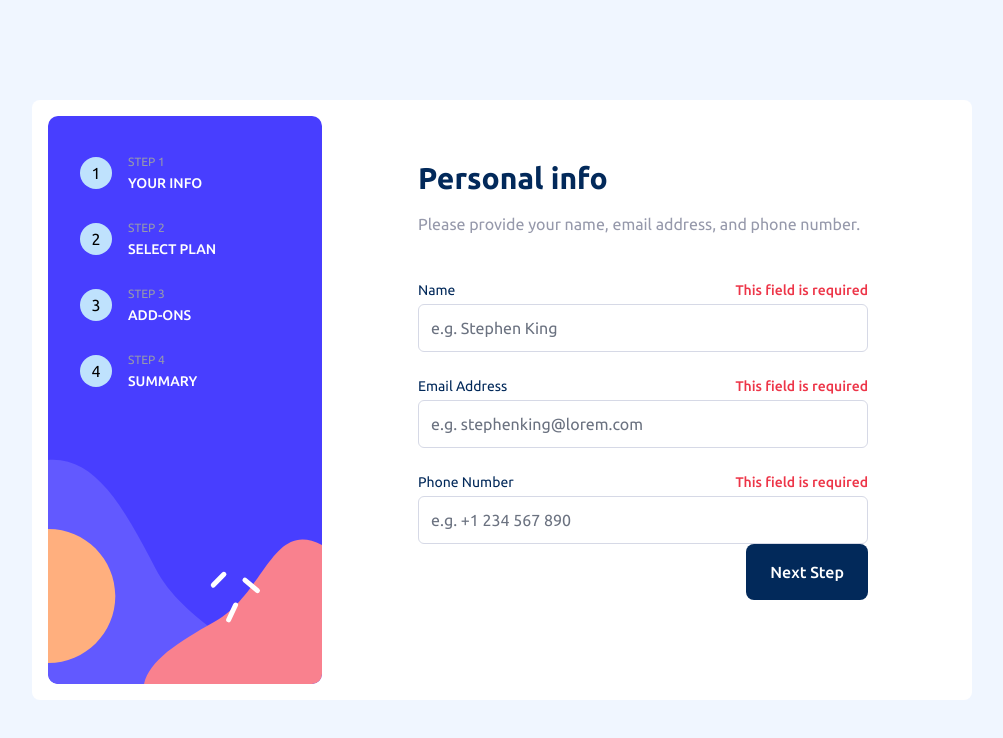
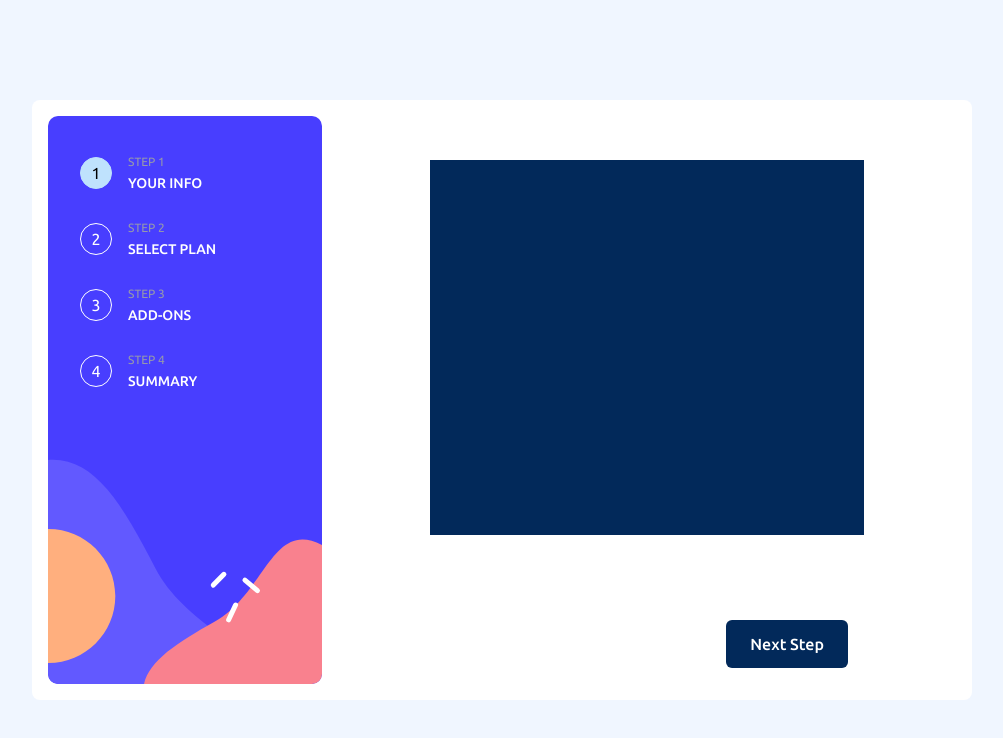
Before and after one commit to mianazan099/Multi-Step-Form, a Next.js app: page / in a window 1280 px wide. Shown: the top 738 px of the page, without its empty margins (138-1141 px from the left). Built offline with nearby package versions, Linux system fonts and the light colour scheme.

Commit message:
layout done

```diff
--- /dev/null
+++ b/components/Step.tsx
@@ -0,0 +1,27 @@
+export default function Step({
+    num,
+    name,
+    active,
+  }: {
+    num: number;
+    name: string;
+    active: boolean;
+  }) {
+    return (
+      <button className="lg:flex lg:items-center lg:gap-4">
+        <span
+          className={`inline-grid h-8 w-8 place-content-center rounded-full border ${
+            active ? "border-lightBlue bg-lightBlue" : "border-white text-white"
+          }`}
+        >
+          {num}
+        </span>
+        <div className="hidden lg:flex lg:flex-col lg:gap-2 lg:uppercase">
+          <p className="text-start text-xs leading-none text-coolGray">
+            Step {num}
+          </p>
+          <p className="text-sm font-medium leading-none text-white">{name}</p>
+        </div>
+      </button>
+    );
+  }
--- /dev/null
+++ b/pages/data.tsx
@@ -0,0 +1,196 @@
+function Input({
+  name,
+  type,
+  placeholder,
+}: {
+  name: string;
+  type: string;
+  placeholder: string;
+}) {
+  return (
+    <div className="text-sm">
+      <div className="mb-1 flex justify-between">
+        <p className="text-marineBlue">{name}</p>
+        <p className="font-medium text-strawberryRed">This field is required</p>
+      </div>
+      <input
+        className="h-12 w-[min(450px,100%)] rounded-md border-lightGray focus:border-purplishBlue "
+        type={type}
+        placeholder={placeholder}
+      />
+    </div>
+  );
+}
+
+function Heading({ head, desc }: { head: string; desc: string }) {
+  return (
+    <div className="pb-11">
+      <h1 className="mb-4 text-3xl font-bold text-marineBlue">{head}</h1>
+      <p className="text-coolGray">{desc}</p>
+    </div>
+  );
+}
+
+{
+  /* <section className=""></section> */
+}
+{
+  /*
+        <section className="px-20 pb-4 pt-11 ">
+          <div>
+            <Heading
+              head={"Personal info"}
+              desc={
+                "Please provide your name, email address, and phone number."
+              }
+            />
+            <form className="flex flex-col gap-6">
+              <Input
+                name={"Name"}
+                type={"text"}
+                placeholder={"e.g. Stephen King"}
+              />
+              <Input
+                name={"Email Address"}
+                type={"email"}
+                placeholder={"e.g. stephenking@lorem.com"}
+              />
+              <Input
+                name={"Phone Number"}
+                type={"tel"}
+                placeholder={"e.g. +1 234 567 890"}
+              />
+            </form>
+          </div>
+        </section> */
+}
+
+{
+  /* Comment: Step 2 start */
+}
+{
+  /* Select your plan */
+}
+{
+  /* You have the option of monthly or yearly billing. */
+}
+{
+  /* Arcade */
+}
+{
+  /* $9/mo */
+}
+{
+  /* Advanced */
+}
+{
+  /* $12/mo */
+}
+{
+  /* Pro */
+}
+{
+  /* $15/mo */
+}
+{
+  /* Monthly */
+}
+{
+  /* Yearly */
+}
+{
+  /* Go Back */
+}
+{
+  /* Next Step */
+}
+{
+  /* Comment: Step 2 end */
+}
+{
+  /* Comment: Step 3 start */
+}
+{
+  /* Pick add-ons */
+}
+{
+  /* Add-ons help enhance your gaming experience. */
+}
+{
+  /* Online service */
+}
+{
+  /* Access to multiplayer games */
+}
+{
+  /* +$1/mo */
+}
+{
+  /* Larger storage */
+}
+{
+  /* Extra 1TB of cloud save */
+}
+{
+  /* +$2/mo */
+}
+{
+  /* Customizable Profile */
+}
+{
+  /* Custom theme on your profile */
+}
+{
+  /* +$2/mo */
+}
+{
+  /* Go Back */
+}
+{
+  /* Next Step */
+}
+{
+  /* Comment: Step 3 end */
+}
+{
+  /* Comment: Step 4 start */
+}
+{
+  /* Finishing up */
+}
+{
+  /* Double-check everything looks OK before confirming. */
+}
+{
+  /* Comment: Dynamically add subscription and add-on selections here */
+}
+{
+  /* Total (per month/year) */
+}
+{
+  /* Go Back */
+}
+{
+  /* Confirm */
+}
+{
+  /* Comment: Step 4 end */
+}
+{
+  /* Comment: Step 5 start */
+}
+{
+  /* Thank you! */
+}
+{
+  /* Thanks for confirming your subscription! We hope you have fun  */
+}
+{
+  /* using our platform. If you ever need support, please feel free  */
+}
+{
+  /* to email us at support@loremgaming.com. */
+}
+{
+  /* Comment: Step 5 end */
+}
--- a/pages/index.tsx
+++ b/pages/index.tsx
@@ -1,56 +1,8 @@
 import Head from "next/head";
+import Step from "../components/Step";
 import { Ubuntu } from "next/font/google";
 
 const ubuntu = Ubuntu({ subsets: ["latin"], weight: ["400", "500", "700"] });
-
-function Step({ num, name }: { num: number; name: string }) {
-  return (
-    <button className="flex items-center gap-4">
-      <span className="inline-flex h-8 w-8 items-center justify-center rounded-full bg-lightBlue">
-        {num}
-      </span>
-      <div className="flex flex-col gap-2 uppercase">
-        <p className="text-start text-xs leading-none text-coolGray">
-          Step {num}
-        </p>
-        <p className="text-sm font-medium leading-none text-white">{name}</p>
-      </div>
-    </button>
-  );
-}
-
-function Input({
-  name,
-  type,
-  placeholder,
-}: {
-  name: string;
-  type: string;
-  placeholder: string;
-}) {
-  return (
-    <div className="text-sm">
-      <div className="mb-1 flex justify-between">
-        <p className="text-marineBlue">{name}</p>
-        <p className="font-medium text-strawberryRed">This field is required</p>
-      </div>
-      <input
-        className="h-12 w-[450px] rounded-md border-lightGray focus:border-purplishBlue "
-        type={type}
-        placeholder={placeholder}
-      />
-    </div>
-  );
-}
-
-function Heading({ head, desc }: { head: string; desc: string }) {
-  return (
-    <div className="pb-11">
-      <h1 className="mb-4 text-3xl font-bold text-marineBlue">{head}</h1>
-      <p className="text-coolGray">{desc}</p>
-    </div>
-  );
-}
 
 export default function Home() {
   return (
@@ -59,93 +11,23 @@ export default function Home() {
         <title>Multi-step form</title>
       </Head>
       <main
-        className={`${ubuntu.className} flex h-[600px] w-[min(58.75rem,100vw-2rem)] gap-4 rounded-lg bg-white p-4`}
+        className={`${ubuntu.className} h-screen w-screen p-4 lg:my-4 lg:flex lg:h-[37.5rem] lg:w-[min(58.75rem,100vw-2rem)] lg:justify-between lg:gap-4 lg:rounded-lg lg:bg-white`}
       >
-        <aside className="flex w-[274px] flex-col gap-8 rounded-lg bg-deskSidebarBg bg-cover bg-center bg-no-repeat px-8 py-10 ">
-          {/* Sidebar start */}
-          <Step num={1} name={"Your Info"} />
-          <Step num={2} name={"Select Plan"} />
-          <Step num={3} name={"Add-ons"} />
-          <Step num={4} name={"Summary"} />
-          {/* Sidebar end */}
+        <aside className="absolute left-0 right-0 top-0 -z-10 flex h-[10.875rem] items-start justify-center gap-[0.875rem] bg-mobSidebarBg bg-cover bg-center bg-no-repeat pt-8 lg:static lg:z-0 lg:h-full lg:w-[17.125rem] lg:flex-col lg:justify-normal lg:gap-8 lg:rounded-lg lg:bg-deskSidebarBg lg:px-8 lg:py-10">
+          <Step num={1} name={"Your Info"} active={true} />
+          <Step num={2} name={"Select Plan"} active={false} />
+          <Step num={3} name={"Add-ons"} active={false} />
+          <Step num={4} name={"Summary"} active={false} />
         </aside>
-        <section className="px-20 pb-4 pt-11 ">
-          {/* Step 1 start */}
-          <div>
-            <Heading
-              head={"Personal info"}
-              desc={
-                "Please provide your name, email address, and phone number."
-              }
-            />
-            <form className="flex flex-col gap-6">
-              {/* onSubmit={(e) => e.preventDefault()} */}
-              <Input
-                name={"Name"}
-                type={"text"}
-                placeholder={"e.g. Stephen King"}
-              />
-              <Input
-                name={"Email Address"}
-                type={"email"}
-                placeholder={"e.g. stephenking@lorem.com"}
-              />
-              <Input
-                name={"Phone Number"}
-                type={"tel"}
-                placeholder={"e.g. +1 234 567 890"}
-              />
-            </form>
+        <div className="lg:mx-auto lg:grid lg:place-content-between">
+          <section className="mx-auto mt-20 h-[375px] w-[clamp(21.44rem,calc(19.08rem+10.05vw),28.13rem)] bg-marineBlue lg:mt-11"></section>
+          <div className="absolute bottom-0 left-0 right-0 z-10 bg-white p-4 text-sm lg:static lg:bg-opacity-0 ">
+            <button className="ml-auto block rounded-md bg-marineBlue px-4 py-3 font-medium text-white lg:px-6 lg:text-base">
+              Next Step
+            </button>
           </div>
-          <button className="ml-auto block rounded-lg bg-marineBlue px-6 py-4 font-medium text-white">
-            Next Step
-          </button>
-          {/* Comment: Step 1 end */}
-        </section>
+        </div>
       </main>
-      {/* Comment: Step 2 start */}
-      {/* Select your plan */}
-      {/* You have the option of monthly or yearly billing. */}
-      {/* Arcade */}
-      {/* $9/mo */}
-      {/* Advanced */}
-      {/* $12/mo */}
-      {/* Pro */}
-      {/* $15/mo */}
-      {/* Monthly */}
-      {/* Yearly */}
-      {/* Go Back */}
-      {/* Next Step */}
-      {/* Comment: Step 2 end */}
-      {/* Comment: Step 3 start */}
-      {/* Pick add-ons */}
-      {/* Add-ons help enhance your gaming experience. */}
-      {/* Online service */}
-      {/* Access to multiplayer games */}
-      {/* +$1/mo */}
-      {/* Larger storage */}
-      {/* Extra 1TB of cloud save */}
-      {/* +$2/mo */}
-      {/* Customizable Profile */}
-      {/* Custom theme on your profile */}
-      {/* +$2/mo */}
-      {/* Go Back */}
-      {/* Next Step */}
-      {/* Comment: Step 3 end */}
-      {/* Comment: Step 4 start */}
-      {/* Finishing up */}
-      {/* Double-check everything looks OK before confirming. */}
-      {/* Comment: Dynamically add subscription and add-on selections here */}
-      {/* Total (per month/year) */}
-      {/* Go Back */}
-      {/* Confirm */}
-      {/* Comment: Step 4 end */}
-      {/* Comment: Step 5 start */}
-      {/* Thank you! */}
-      {/* Thanks for confirming your subscription! We hope you have fun  */}
-      {/* using our platform. If you ever need support, please feel free  */}
-      {/* to email us at support@loremgaming.com. */}
-      {/* Comment: Step 5 end */}
     </>
   );
 }
--- a/tailwind.config.js
+++ b/tailwind.config.js
@@ -6,6 +6,9 @@ module.exports = {
     "./app/**/*.{js,ts,jsx,tsx}",
   ],
   theme: {
+    screens: {
+      lg: "42.5rem",
+    },
     colors: {
       marineBlue: "hsl(213, 96%, 18%)",
       purplishBlue: "hsl(243, 100%, 62%)",
```
Also changed, not shown: components/layout.tsx (deleted).
